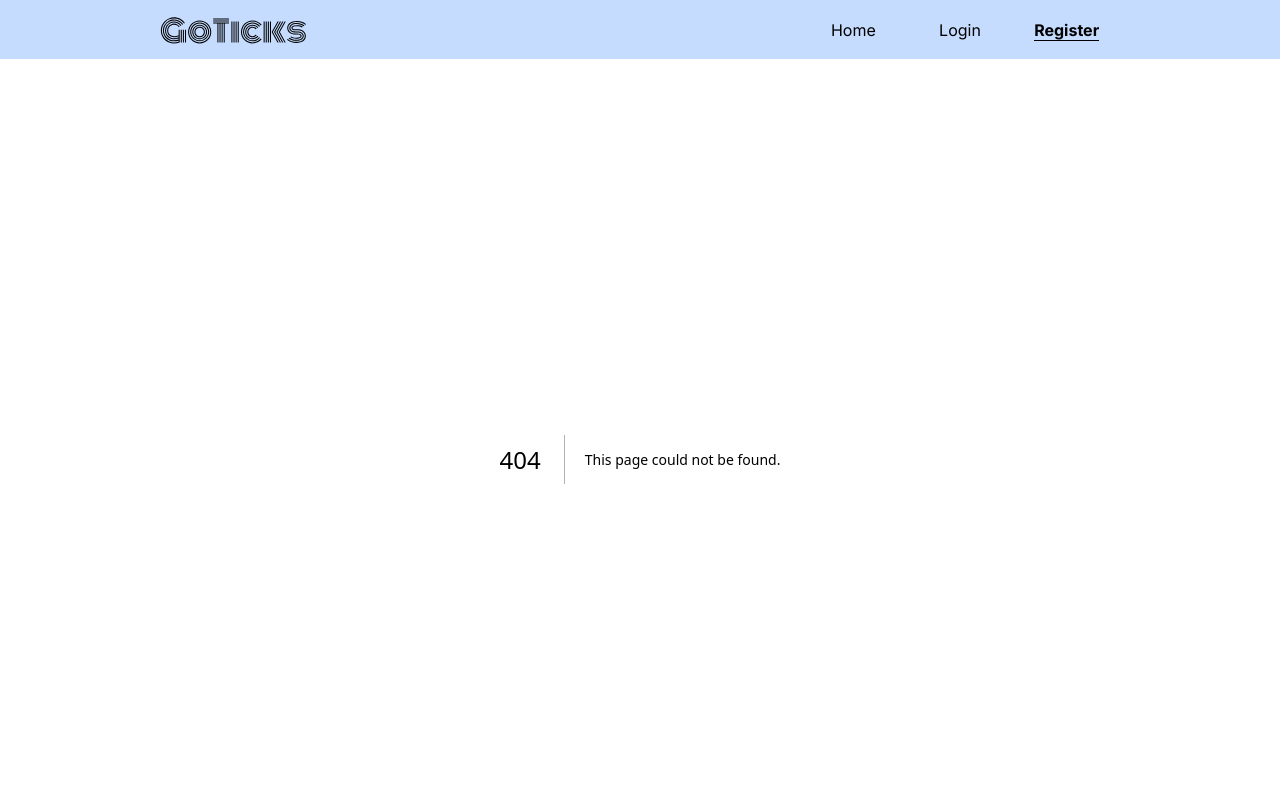
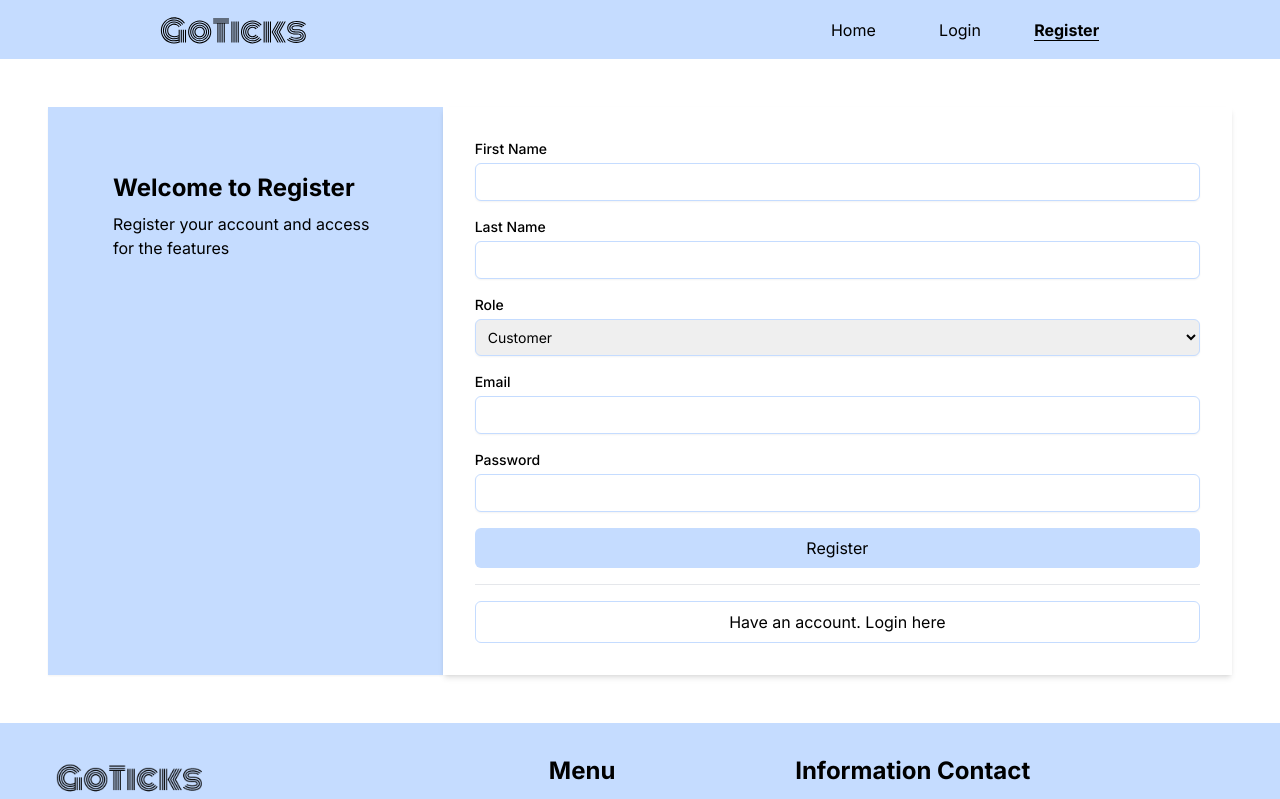
Before and after one commit to ariswj29/JCWDOL14-mini-project, a Next.js app in the folder apps/web/: page /register in a window 1280 px wide. Before the commit this address had no page. Shown: the top 799 px of the page. Built offline with nearby package versions, Linux system fonts and the light colour scheme.

Commit message:
feat: create ui register page (#9)
* feat: add configuration tailwindcss & make ui navbar

* feat: create ui login page

```diff
--- /dev/null
+++ b/apps/web/src/app/register/page.tsx
@@ -0,0 +1,96 @@
+'use client';
+
+import { useState } from 'react';
+
+export default function RegisterPage() {
+  const handleSubmit = async (e: React.FormEvent) => {
+    e.preventDefault();
+  };
+
+  return (
+    <section className="p-12 max-w-screen-xl mx-auto items-center">
+      <div className="grid md:grid-cols-3 sm:grid-cols-1">
+        <div className="p-12 sm:p-16 bg-secondary border border-secondary shadow-sm w-full">
+          <h3 className="text-2xl font-bold ">Welcome to Register</h3>
+          <p className="my-2">
+            Register your account and access for the features
+          </p>
+        </div>
+        <div className="col-span-2 bg-primary shadow-md w-full">
+          <form onSubmit={handleSubmit} className="p-8">
+            <div className="mb-4">
+              <label htmlFor="firstName" className="block text-sm font-medium">
+                First Name
+              </label>
+              <input
+                type="text"
+                id="firstName"
+                required
+                className="mt-1 block w-full px-3 py-2 border border-secondary rounded-md shadow-sm focus:outline-none sm:text-sm"
+              />
+            </div>
+            <div className="mb-4">
+              <label htmlFor="lastName" className="block text-sm font-medium">
+                Last Name
+              </label>
+              <input
+                type="text"
+                id="lastName"
+                required
+                className="mt-1 block w-full px-3 py-2 border border-secondary rounded-md shadow-sm focus:outline-none sm:text-sm"
+              />
+            </div>
+            <div className="mb-4">
+              <label htmlFor="role" className="block text-sm font-medium">
+                Role
+              </label>
+              <select
+                id="role"
+                required
+                className="mt-1 block w-full px-2 py-2 border border-secondary rounded-md shadow-sm focus:outline-none sm:text-sm"
+              >
+                <option value="1">Customer</option>
+                <option value="2">Event Organizer</option>
+              </select>
+            </div>
+            <div className="mb-4">
+              <label htmlFor="email" className="block text-sm font-medium">
+                Email
+              </label>
+              <input
+                type="email"
+                id="email"
+                required
+                className="mt-1 block w-full px-3 py-2 border border-secondary rounded-md shadow-sm focus:outline-none sm:text-sm"
+              />
+            </div>
+            <div className="mb-4">
+              <label htmlFor="password" className="block text-sm font-medium">
+                Password
+              </label>
+              <input
+                type="password"
+                id="password"
+                required
+                className="mt-1 block w-full px-3 py-2 border border-secondary rounded-md shadow-sm focus:outline-none sm:text-sm"
+              />
+            </div>
+            <button
+              type="submit"
+              className="w-full py-2 px-3 bg-secondary rounded-md hover:font-bold"
+            >
+              Register
+            </button>
+            <hr className="my-4" />
+            <button
+              type="button"
+              className="w-full py-2 px-3 bg-primary border border-secondary rounded-md hover:bg-secondary hover:font-bold"
+            >
+              Have an account. Login here
+            </button>
+          </form>
+        </div>
+      </div>
+    </section>
+  );
+}
```
